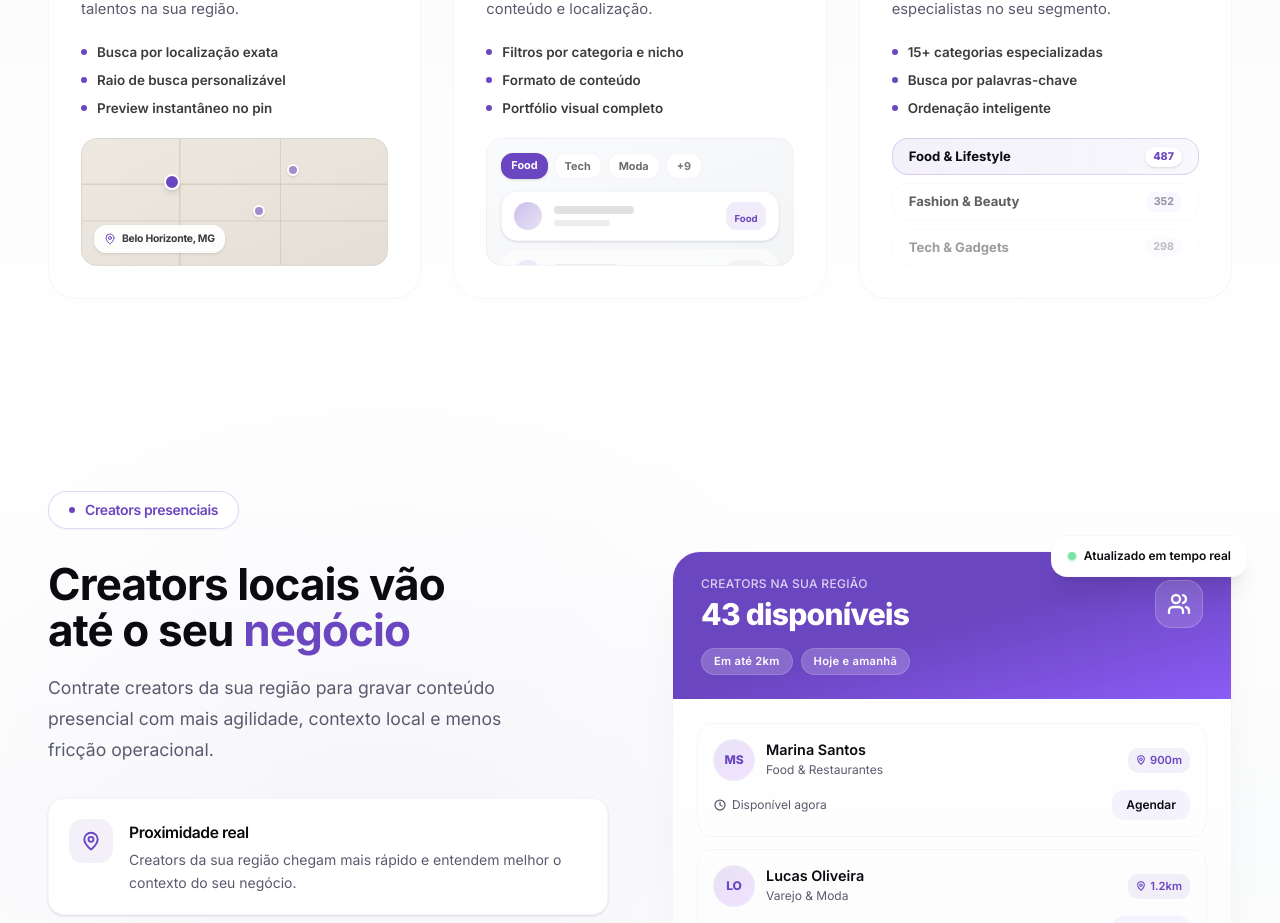
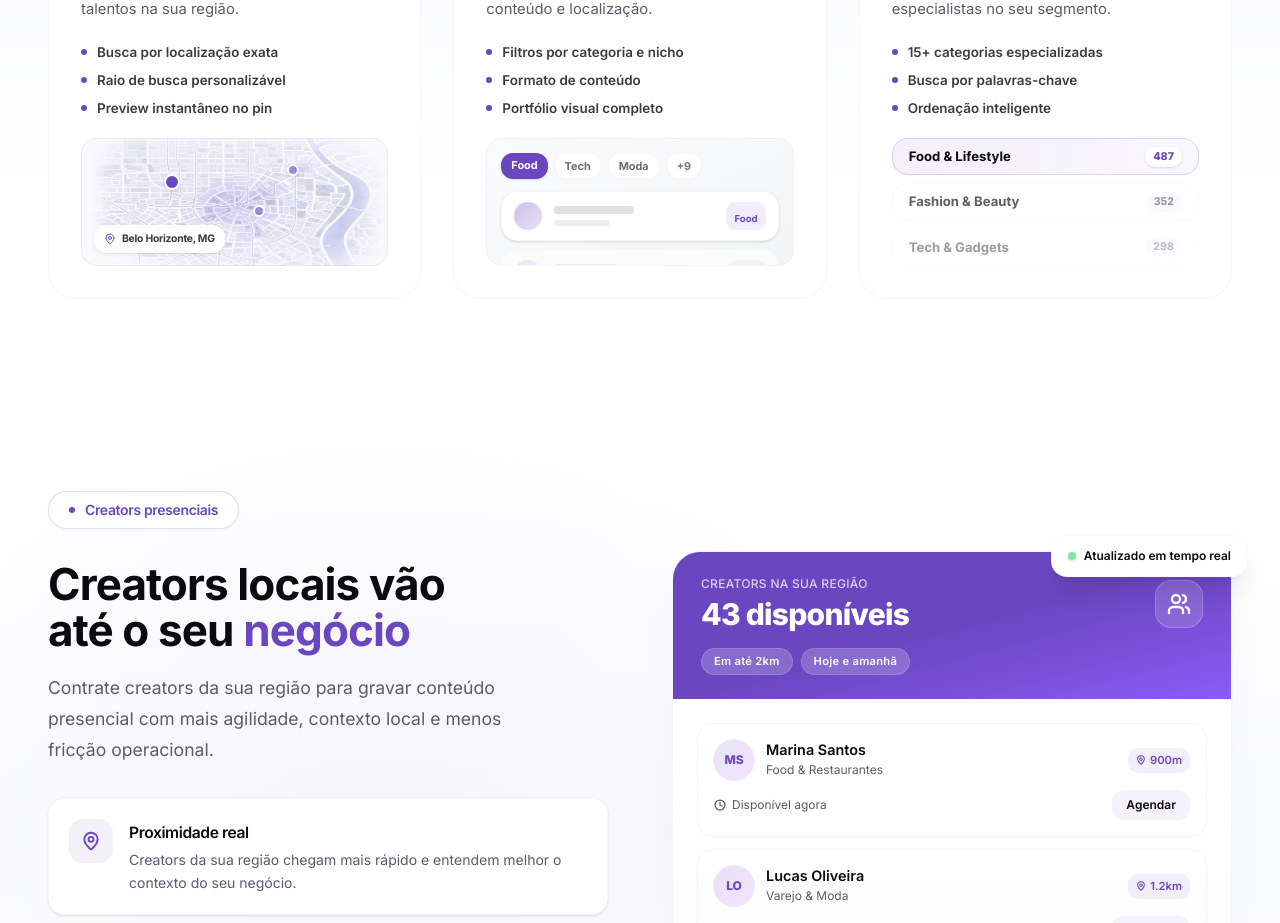
Before and after one commit to MogLuiz/ugc-lp, a Next.js app: page / in a window 1280 px wide. Shown: the part 2017-2940 px from the top of the page. Built offline with nearby package versions, Linux system fonts and the light colour scheme.

Commit message:
refactor: map redesing

```diff
--- a/src/components/Discovery.tsx
+++ b/src/components/Discovery.tsx
@@ -55,41 +55,13 @@ export function Discovery() {
                 </div>
               </div>
               {/* Map preview */}
-              <div className="mt-auto relative h-20 lg:h-32 rounded-2xl bg-gradient-to-br from-[#ede9e1] to-[#e4dfd6] overflow-hidden border border-black/5">
-                <svg className="absolute inset-0 w-full h-full opacity-25">
-                  <line
-                    x1="0"
-                    y1="36%"
-                    x2="100%"
-                    y2="36%"
-                    stroke="#a8906e"
-                    strokeWidth="1.5"
-                  />
-                  <line
-                    x1="0"
-                    y1="65%"
-                    x2="100%"
-                    y2="65%"
-                    stroke="#a8906e"
-                    strokeWidth="1"
-                  />
-                  <line
-                    x1="32%"
-                    y1="0"
-                    x2="32%"
-                    y2="100%"
-                    stroke="#a8906e"
-                    strokeWidth="1.5"
-                  />
-                  <line
-                    x1="65%"
-                    y1="0"
-                    x2="65%"
-                    y2="100%"
-                    stroke="#a8906e"
-                    strokeWidth="1"
-                  />
-                </svg>
+              <div
+                className="mt-auto relative h-20 lg:h-32 rounded-2xl overflow-hidden border border-black/5 bg-center bg-no-repeat"
+                style={{
+                  backgroundImage: "url('/images/creators/map-background.png')",
+                  backgroundSize: "118% 118%",
+                }}
+              >
                 <div className="absolute top-[28%] left-[27%] w-4 h-4 rounded-full bg-primary border-2 border-white shadow-md" />
                 <div className="absolute top-[52%] left-[56%] w-3 h-3 rounded-full bg-primary/55 border-2 border-white shadow-sm" />
                 <div className="absolute top-[20%] left-[67%] w-3 h-3 rounded-full bg-primary/55 border-2 border-white shadow-sm" />
```
